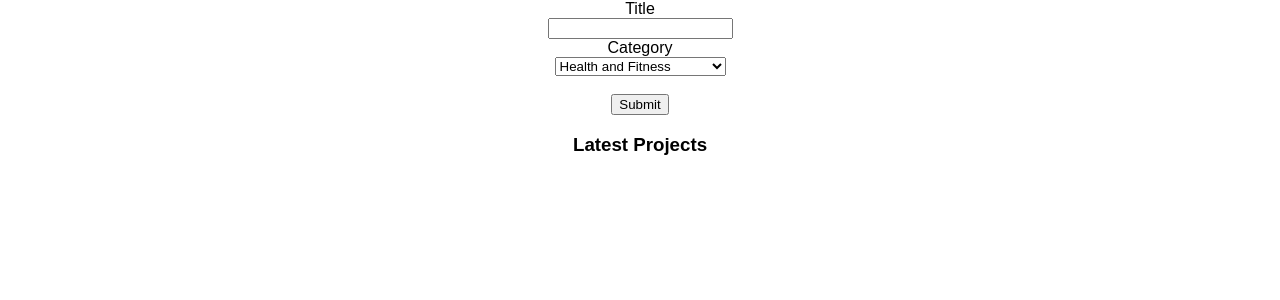
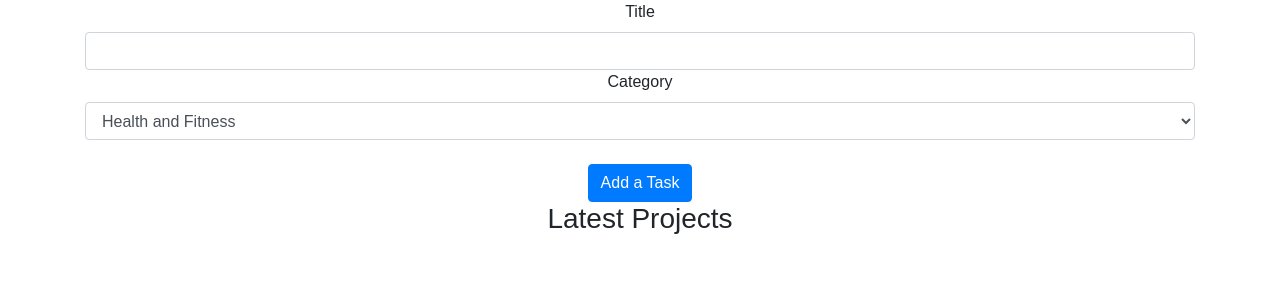
Before and after one commit to ali1129js/projectmanagerreactjs, a React (Create React App) app: page / in a window 1280 px wide. Shown: the top 300 px of the page. Built offline with nearby package versions, Linux system fonts and the light colour scheme.

Commit message:
Bootstrap CDN and some some styling

```diff
--- a/public/index.html
+++ b/public/index.html
@@ -1,16 +1,17 @@
 <!DOCTYPE html>
 <html lang="en">
-  <head>
-    <meta charset="utf-8">
-    <meta name="viewport" content="width=device-width, initial-scale=1, shrink-to-fit=no">
-    <link rel="manifest" href="%PUBLIC_URL%/manifest.json">
-    <link rel="shortcut icon" href="%PUBLIC_URL%/favicon.ico">
-    <title>Project Manager</title>
-  </head>
+    <head>
+      <meta charset="utf-8">
+      <meta name="viewport" content="width=device-width, initial-scale=1, shrink-to-fit=no">
+      <title>Project Manager</title>
+      <link rel="stylesheet" href="https://maxcdn.bootstrapcdn.com/bootstrap/4.0.0/css/bootstrap.min.css">
+      <script src="https://ajax.googleapis.com/ajax/libs/jquery/3.3.1/jquery.min.js"></script>
+      <script src="https://cdnjs.cloudflare.com/ajax/libs/popper.js/1.12.9/umd/popper.min.js"></script>
+      <script src="https://maxcdn.bootstrapcdn.com/bootstrap/4.0.0/js/bootstrap.min.js"></script>
+      </head>
   <body>
-    <noscript>
-      You need to enable JavaScript to run this app.
-    </noscript>
+    <div class="container">
     <div id="root"></div>
+    </div>
   </body>
 </html>
--- a/src/App.css
+++ b/src/App.css
@@ -2,7 +2,7 @@
  * @Author: Ali Ismail
  * @Date:   2018-04-03T16:55:09+02:00
  * @Last modified by:   Ali Ismail
- * @Last modified time: 2018-04-03T16:55:09+02:00
+ * @Last modified time: 2018-04-04T17:10:14+02:00
  */
 
 
@@ -10,14 +10,10 @@
 .App {
   text-align: center;
 }
-
-
-
+.AddProject {
+  font-size: 22px;
+}
 
 .App-title {
   font-size: 1.5em;
 }
-
-.App-intro {
-  font-size: large;
-}
--- a/src/Components/AddProject.js
+++ b/src/Components/AddProject.js
@@ -2,7 +2,7 @@
  * @Author: Ali Ismail
  * @Date:   2018-04-03T14:14:34+02:00
  * @Last modified by:   Ali Ismail
- * @Last modified time: 2018-04-03T17:22:40+02:00
+ * @Last modified time: 2018-04-04T21:15:57+02:00
  */
 import React, { Component } from 'react';
 class AddProject extends Component {
@@ -45,16 +45,16 @@ class AddProject extends Component {
         <form onSubmit={this.handleSubmit}>
           <div>
             <label> Title</label><br />
-            <input type="text" ref="title" />
+            <input className="form-control" id="task" type="text" ref="title" />
           </div>
           <div>
             <label> Category</label><br />
-            <select ref="category">
-            {categoryOptions}
-          </select>
+            <select className="form-control" id="sel1" ref="category">
+              {categoryOptions}
+            </select>
           </div>
           <br />
-          <input type="submit" value="Submit" />
+          <button type="submit" className="btn btn-primary" value="Submit">Add a Task</button>
         </form>
       </div>
     );
```
